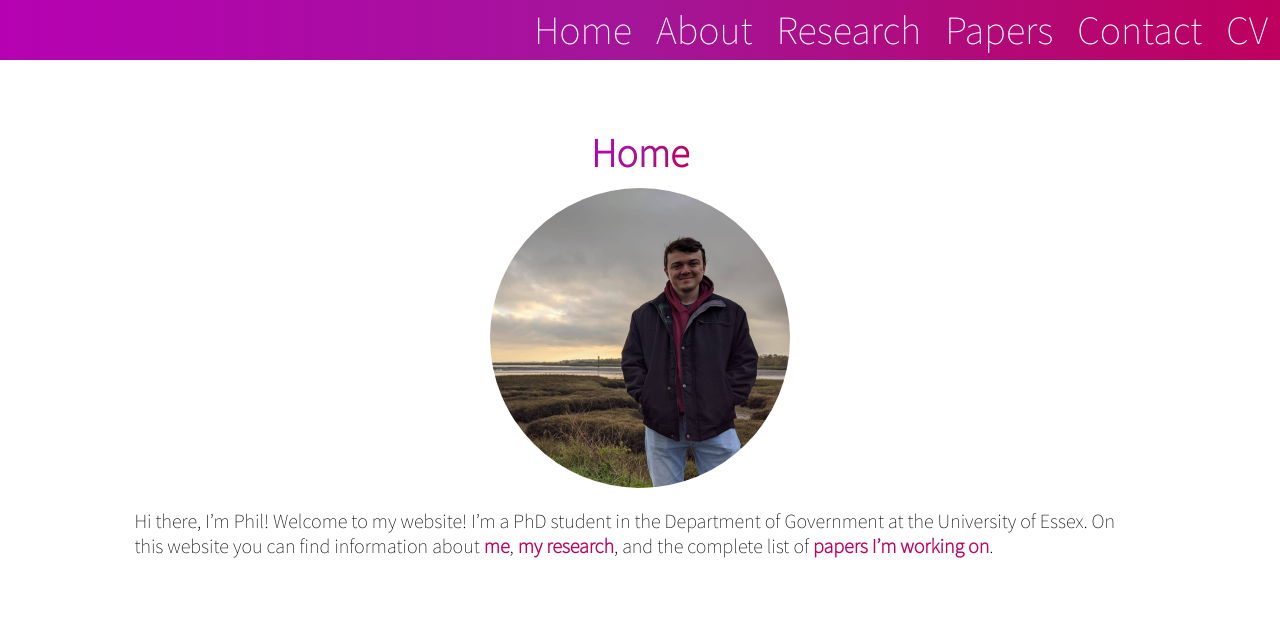
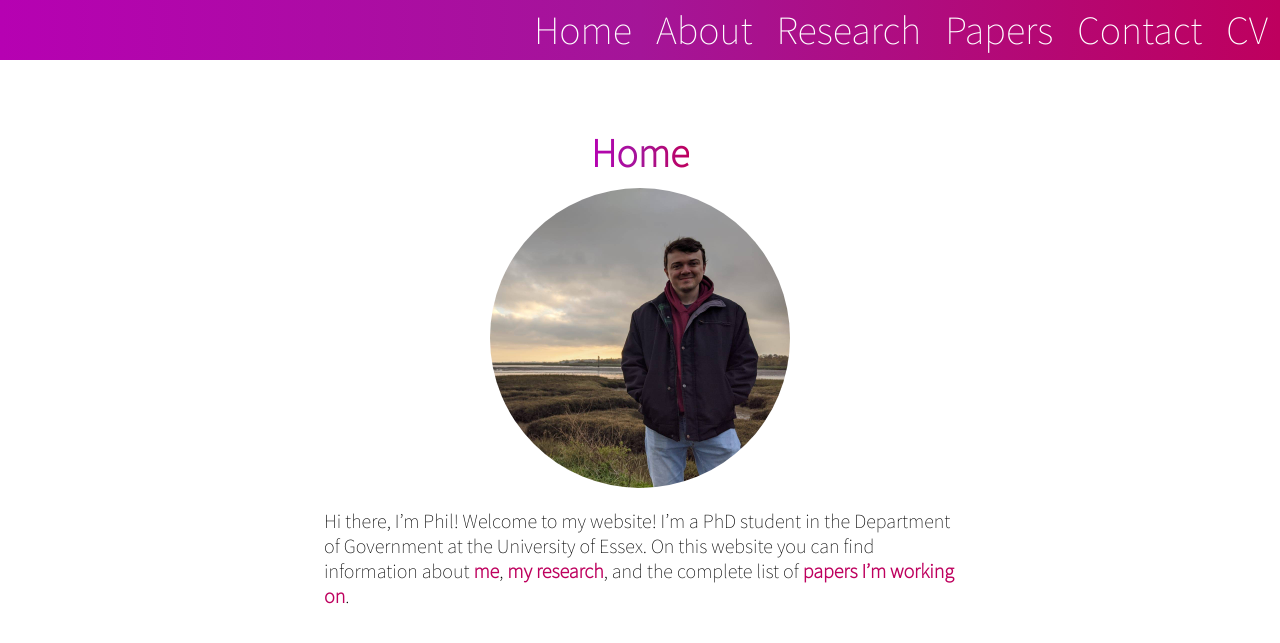
Before and after one commit to philswatton/philswatton.github.io, a Jekyll site: the page built from index.md, in a window 1280 px wide. Shown: the top 643 px of the page. Built offline with Jekyll 4.4.1, drawn with Linux system fonts in a browser that asks for light colours.

Commit message:
changed 1500px main width

```diff
--- a/_sass/main.scss
+++ b/_sass/main.scss
@@ -41,8 +41,8 @@ main {
 
 @media screen and (max-width: 1500px) {
     main {
-    left: 10%;
-    width: 80%;
+    left: 25%;
+    width: 50%;
     }
 }
 
```
